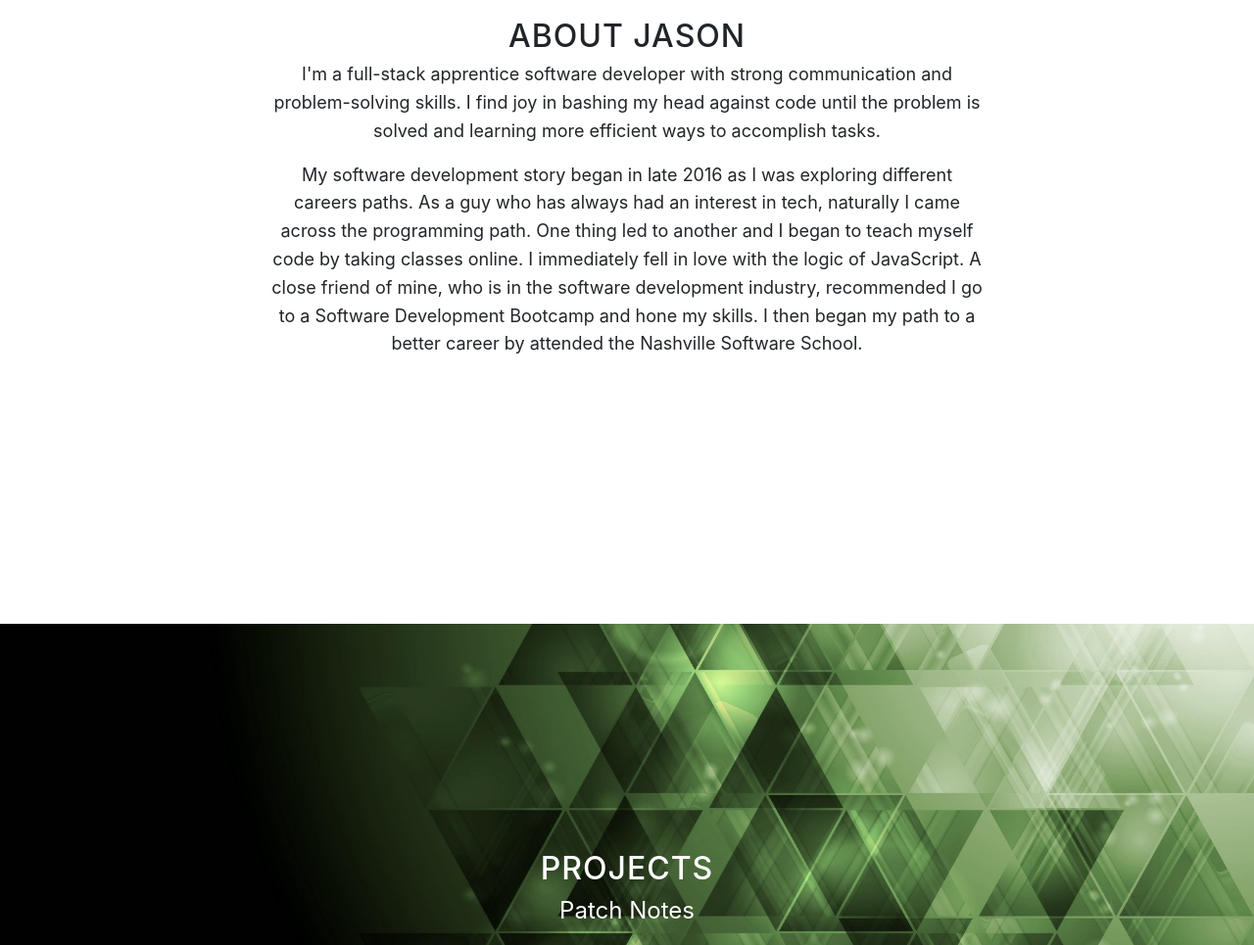
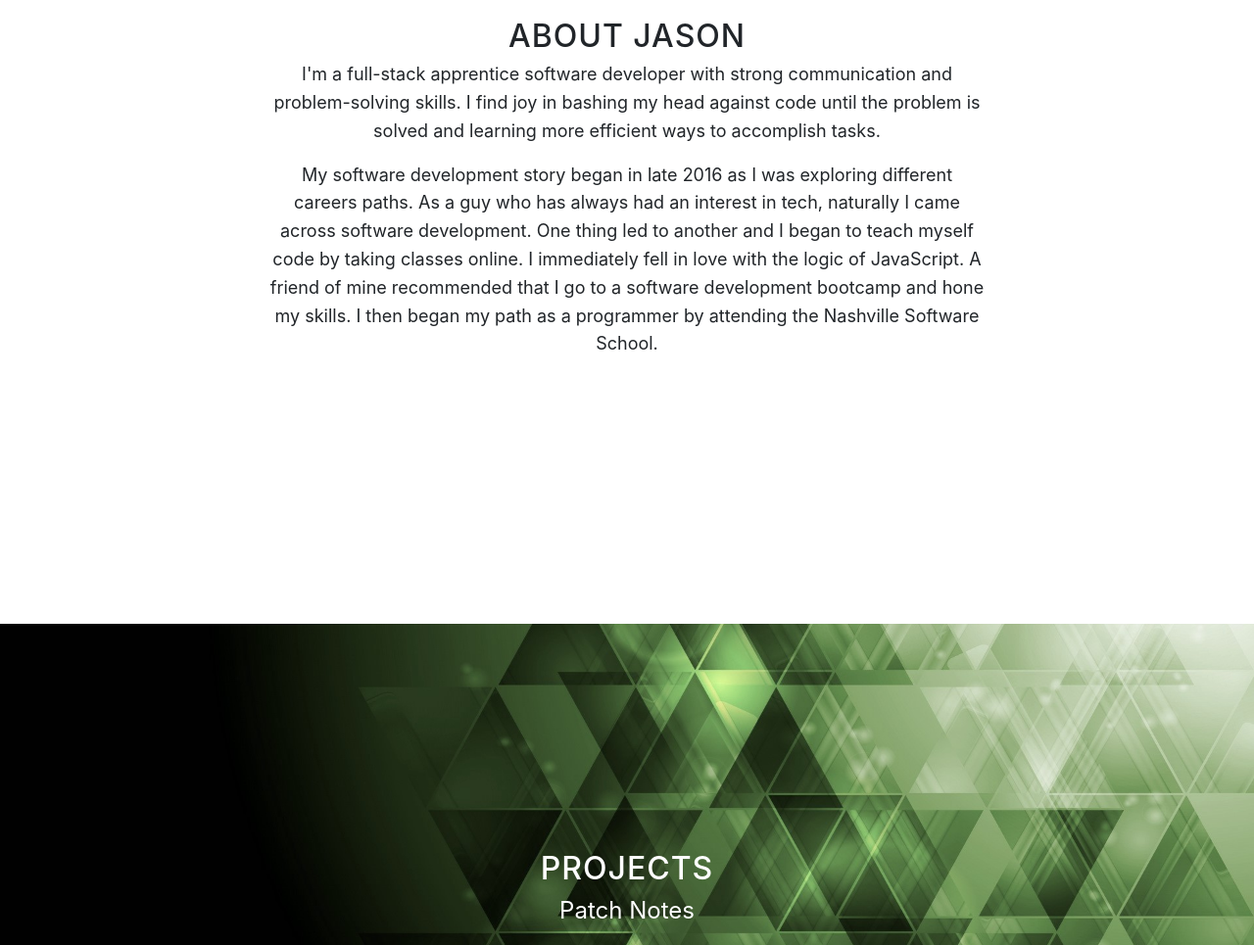
Before and after one commit to An-AngryBear/Portfolio, a website with bundled scripts: page index.html in a window 1280 px wide. Shown: the part 997-1962 px from the top of the page at 98% size. Built offline with nearby package versions, Linux system fonts and the light colour scheme; files whose address does not match are found by name.

Commit message:
Update index.html

```diff
--- a/index.html
+++ b/index.html
@@ -72,7 +72,7 @@
           <div class="col-lg-8 mx-auto">
             <h2 id="about-head">About Jason</h2>
             <p>I'm a full-stack apprentice software developer with strong communication and problem-solving skills. I find joy in bashing my head against code until the problem is solved and learning more efficient ways to accomplish tasks. </p>
-            <p>My software development story began in late 2016 as I was exploring different careers paths. As a guy who has always had an interest in tech, naturally I came across the programming path. One thing led to another and I began to teach myself code by taking classes online. I immediately fell in love with the logic of JavaScript. A close friend of mine, who is in the software development industry, recommended I go to a Software Development Bootcamp and hone my skills. I then began my path to a better career by attended the Nashville Software School.
+            <p>My software development story began in late 2016 as I was exploring different careers paths. As a guy who has always had an interest in tech, naturally I came across software development. One thing led to another and I began to teach myself code by taking classes online. I immediately fell in love with the logic of JavaScript. A friend of mine recommended that I go to a software development bootcamp and hone my skills. I then began my path as a programmer by attending the Nashville Software School.
             </p>
             <a href="#download" class="btn btn-circle js-scroll-trigger">
                 <i class="fa fa-angle-double-down animated"></i>
```
